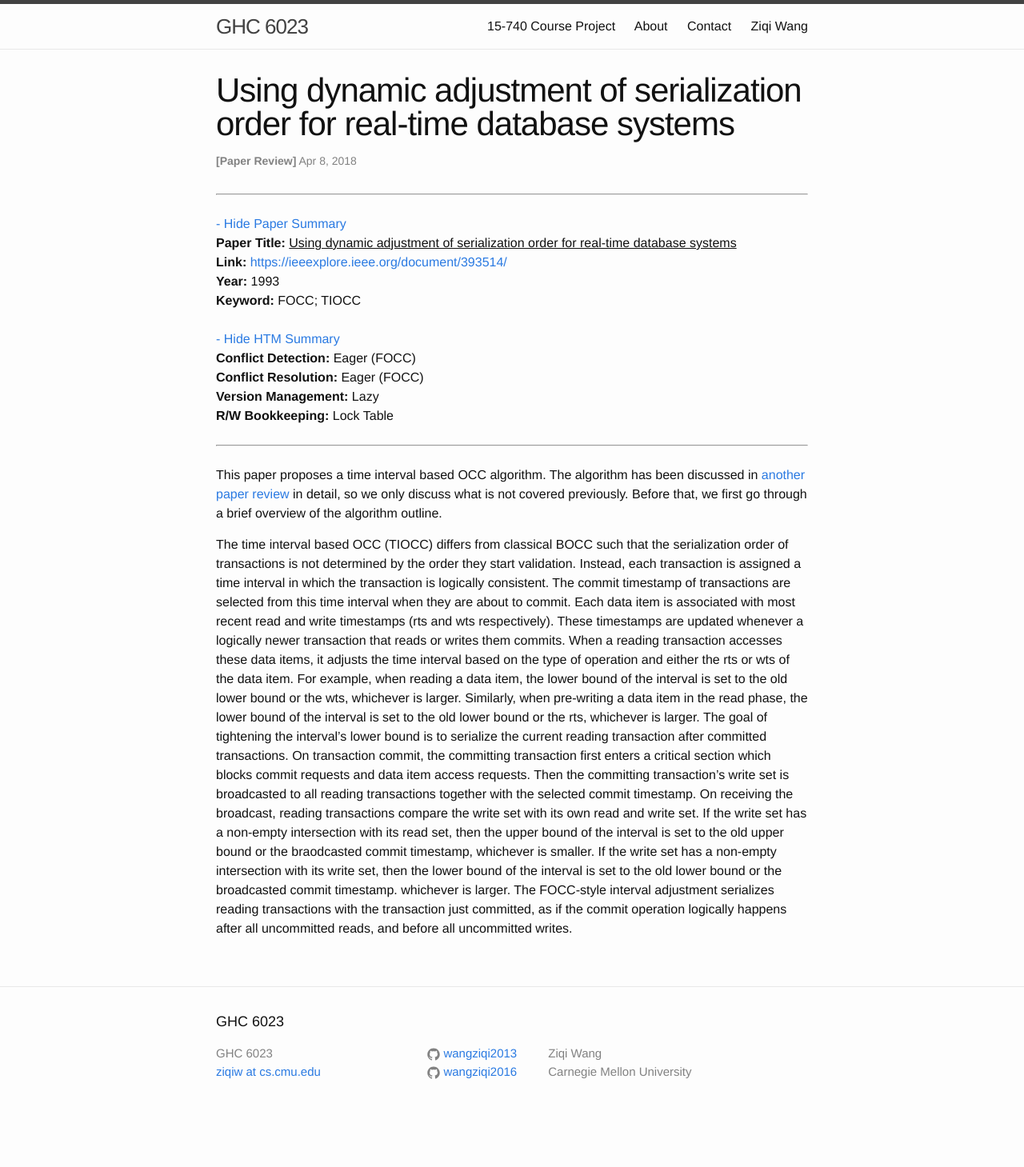
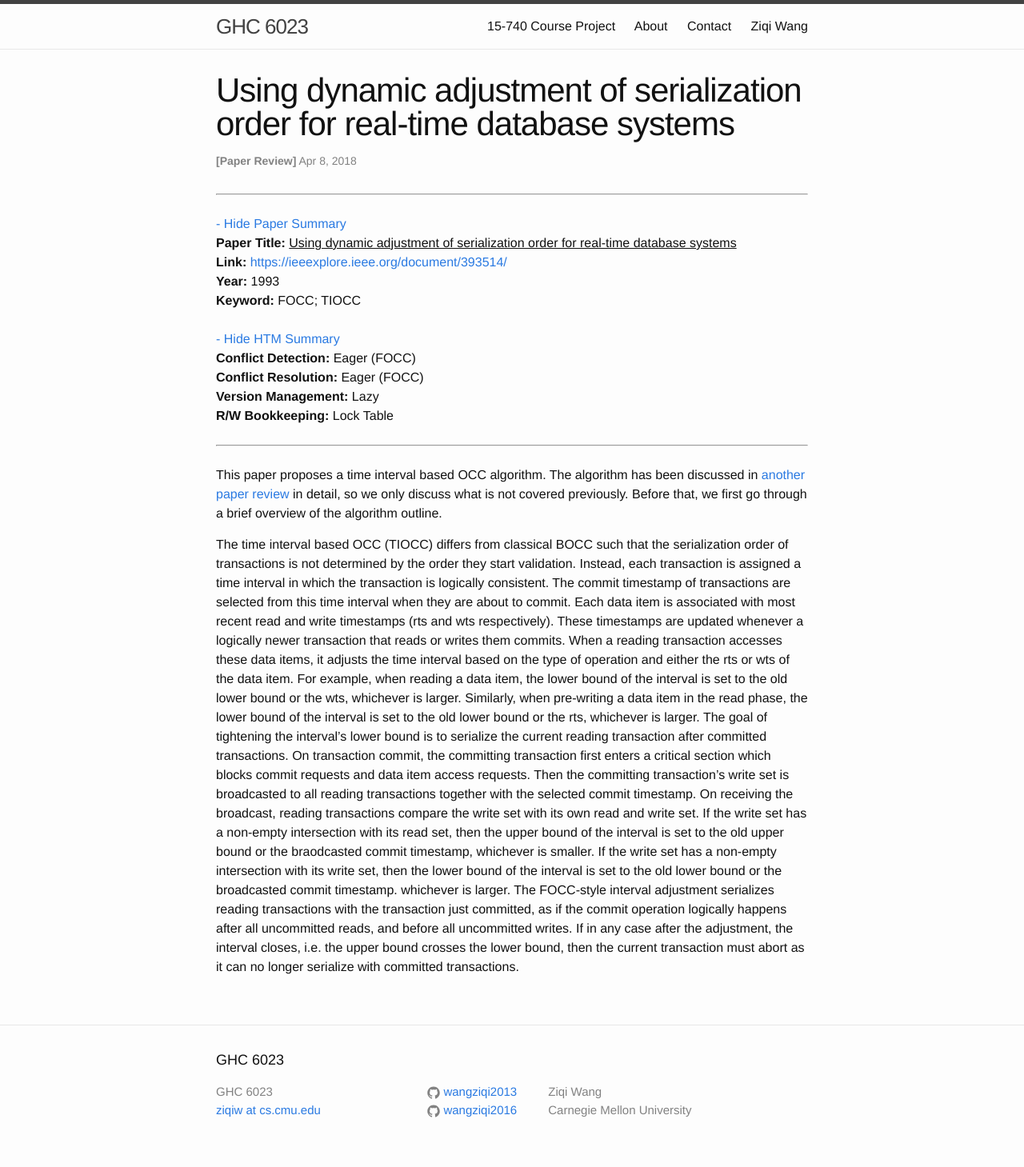
Before and after one commit to wangziqi2013/wangziqi2013.github.io, a Jekyll site: the page built from _posts/2018-04-09-Using-Dym-Adj-of-Serialization-Order-for-Real-Time-DBMS.markdown, in a window 1280 px wide. Shown: the whole page at 80% size. Built offline with Jekyll 4.4.1, drawn with Linux system fonts in a browser that asks for light colours; before the commit the page ends 1411 px from its top, so only the background shows below that.

Commit message:
Assing the closing of the time interval

```diff
--- a/_posts/2018-04-09-Using-Dym-Adj-of-Serialization-Order-for-Real-Time-DBMS.markdown
+++ b/_posts/2018-04-09-Using-Dym-Adj-of-Serialization-Order-for-Real-Time-DBMS.markdown
@@ -37,4 +37,5 @@ old upper bound or the braodcasted commit timestamp, whichever is smaller. If th
 with its write set, then the lower bound of the interval is set to the old lower bound or the broadcasted commit
 timestamp. whichever is larger. The FOCC-style interval adjustment serializes reading transactions with the
 transaction just committed, as if the commit operation logically happens after all uncommitted reads, and
-before all uncommitted writes.
+before all uncommitted writes. If in any case after the adjustment, the interval closes, i.e. the upper bound crosses
+the lower bound, then the current transaction must abort as it can no longer serialize with committed transactions.
```
